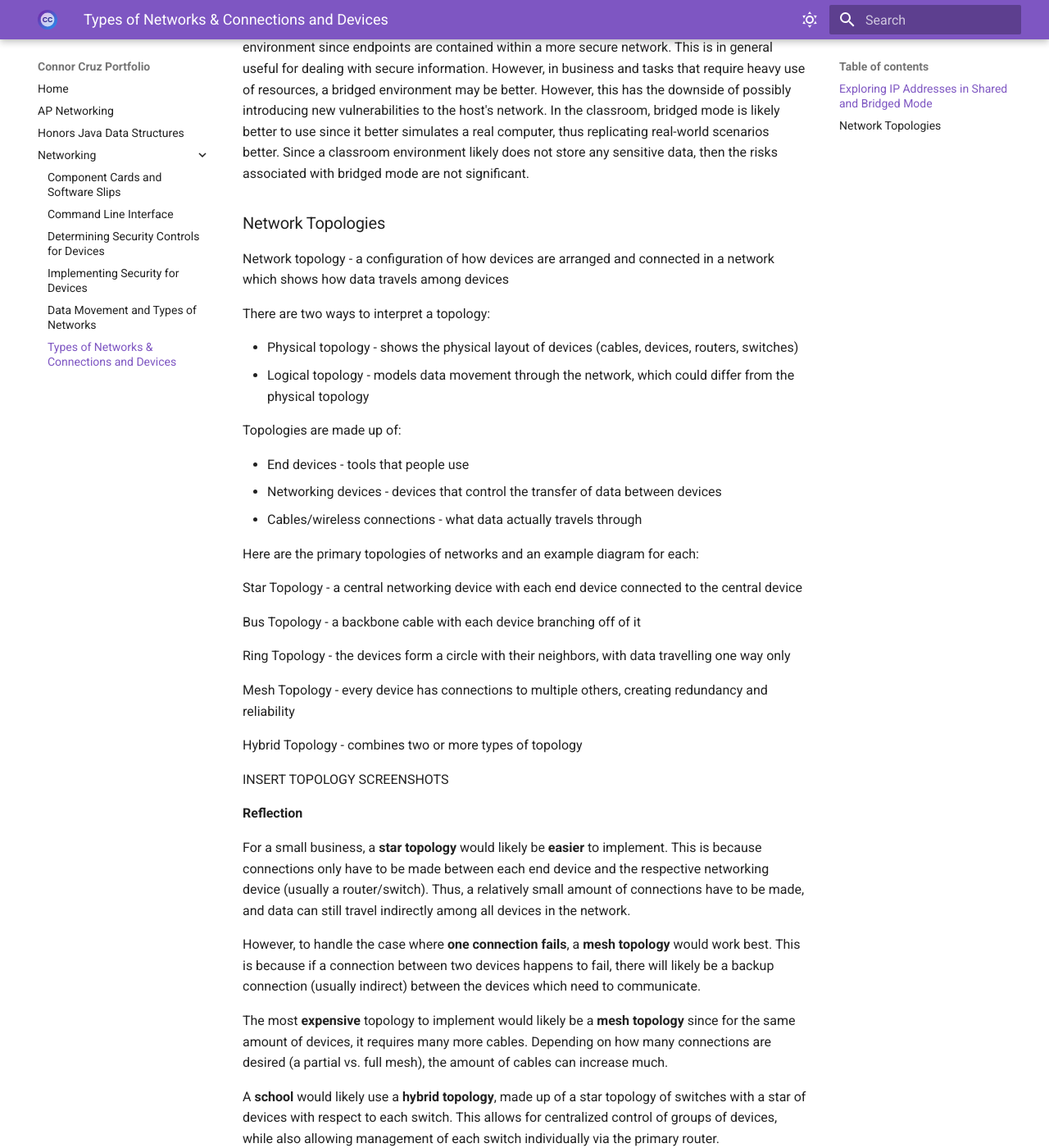
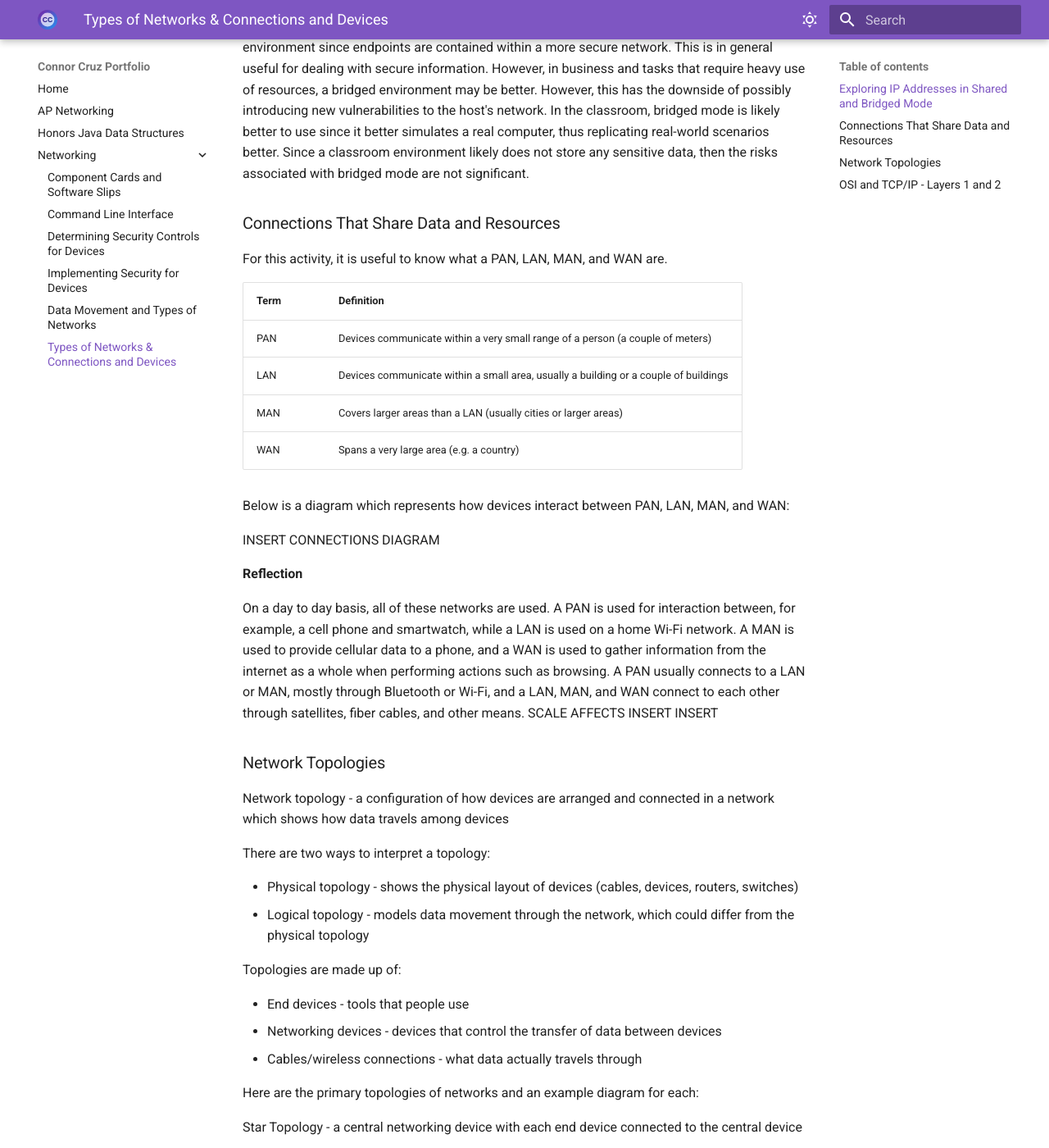
Before and after one commit to connorfcruz/cruz-connor-portfolio, an MkDocs documentation site: the page built from docs/networking/assignment6.md, in a window 1280 px wide and 1400 px high, scrolled down 2469 px. Shown: the whole window at 82% size. Built offline with MkDocs 1.6.1 and Material for MkDocs 9.7.7, drawn with Linux system fonts in a browser that asks for light colours; some of the changed text lies outside the part shown.

Commit message:
6 changes

```diff
--- a/docs/networking/assignment6.md
+++ b/docs/networking/assignment6.md
@@ -59,6 +59,25 @@ To summarize the information above:
 
 The internal IP address differed while the external IP address remained the same between Shared and Bridged mode. Ultimately, this activity revealed that local networks may be created inside of other networks, creating a chain of data movement between an endpoint device (such as a VM) and the internet. The internal IP address is defined with respect to the lowest layer (that of the endpoint device), while the external IP address is defined with respect to the highest layer (usually a router). IT professionals may use different network configurations depending on the situation to manage efficiency vs. security. In a home or lab, it may be better to use a shared environment since endpoints are contained within a more secure network. This is in general useful for dealing with secure information. However, in business and tasks that require heavy use of resources, a bridged environment may be better. However, this has the downside of possibly introducing new vulnerabilities to the host's network. In the classroom, bridged mode is likely better to use since it better simulates a real computer, thus replicating real-world scenarios better. Since a classroom environment likely does not store any sensitive data, then the risks associated with bridged mode are not significant.
 
+### Connections That Share Data and Resources
+
+For this activity, it is useful to know what a PAN, LAN, MAN, and WAN are.
+
+| Term | Definition|
+| ---- | ---- |
+| PAN | Devices communicate within a very small range of a person (a couple of meters) |
+| LAN | Devices communicate within a small area, usually a building or a couple of buildings |
+| MAN | Covers larger areas than a LAN (usually cities or larger areas) |
+| WAN | Spans a very large area (e.g. a country) |
+
+Below is a diagram which represents how devices interact between PAN, LAN, MAN, and WAN:
+
+INSERT CONNECTIONS DIAGRAM
+
+**Reflection**
+
+On a day to day basis, all of these networks are used. A PAN is used for interaction between, for example, a cell phone and smartwatch, while a LAN is used on a home Wi-Fi network. A MAN is used to provide cellular data to a phone, and a WAN is used to gather information from the internet as a whole when performing actions such as browsing. A PAN usually connects to a LAN or MAN, mostly through Bluetooth or Wi-Fi, and a LAN, MAN, and WAN connect to each other through satellites, fiber cables, and other means. SCALE AFFECTS INSERT INSERT
+
 ### Network Topologies
 
 Network topology - a configuration of how devices are arranged and connected in a network which shows how data travels among devices
@@ -99,3 +118,5 @@ The most **expensive** topology to implement would likely be a **mesh topology**
 A **school** would likely use a **hybrid topology**, made up of a star topology of switches with a star of devices with respect to each switch. This allows for centralized control of groups of devices, while also allowing management of each switch individually via the primary router.
 
 The physical layout of a topology greatly affects speed because wires can be very long, and indirect connections could require going through several of these wires, increasing the time for data to be transferred through these wires (or through WiFi). Also, if a wire is faulty or disconnected, then depending on the layout, devices could become inaccessible.
+
+### OSI and TCP/IP - Layers 1 and 2
```
